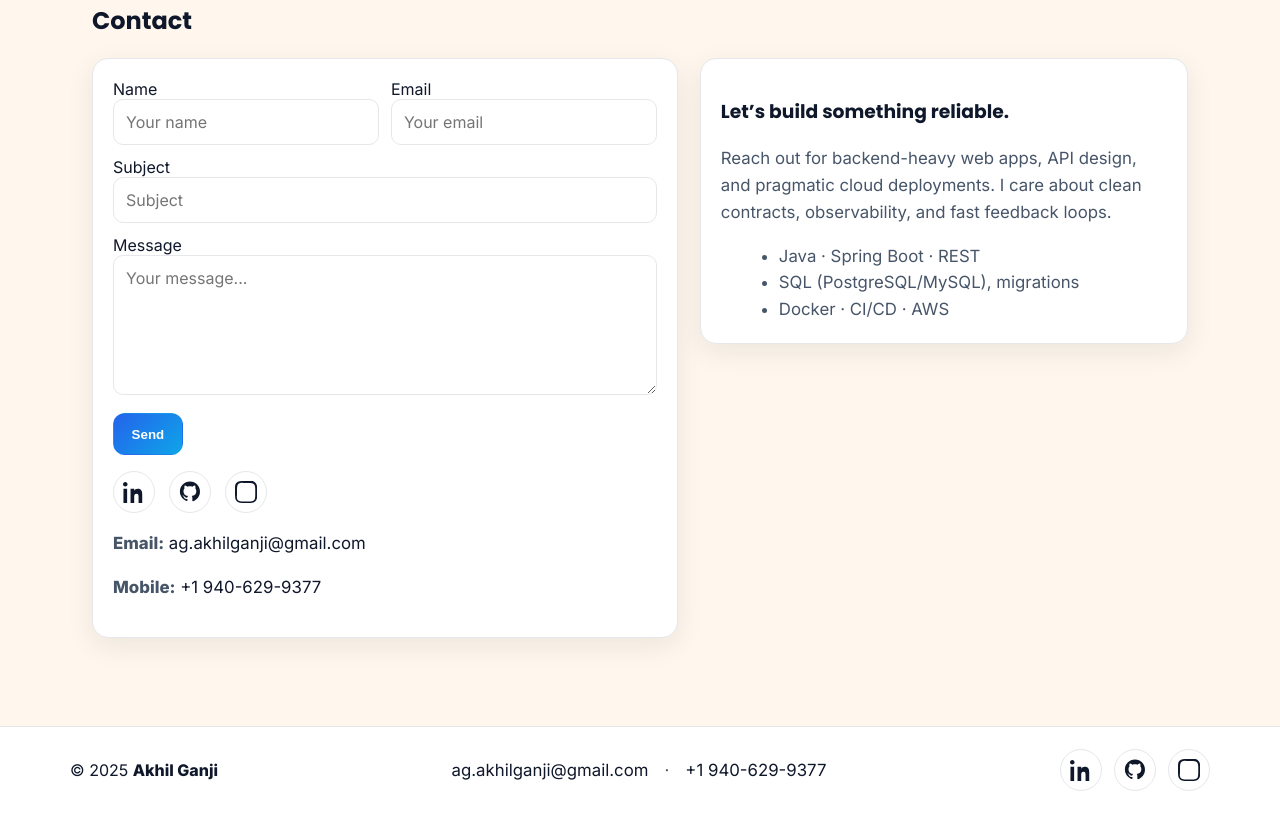
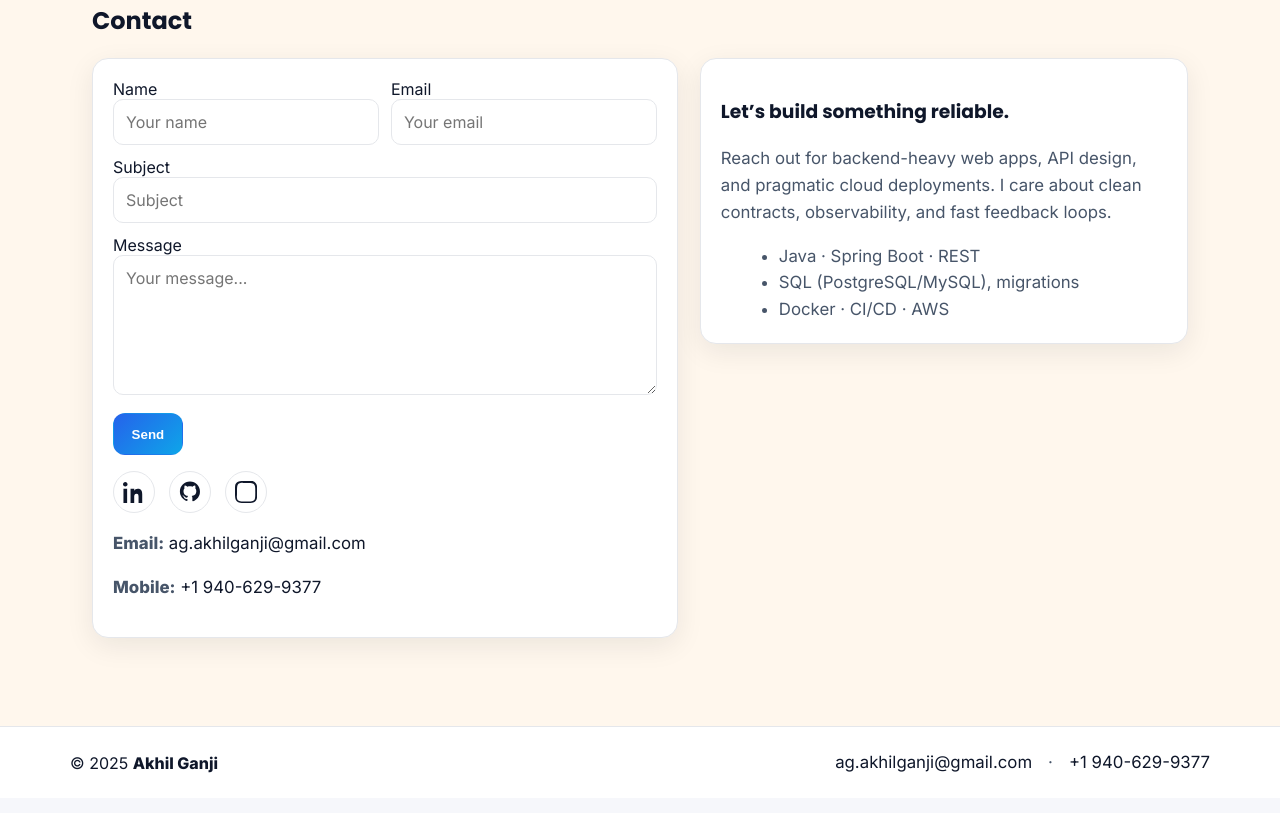
Before and after one commit to AkhilGanj/Portfolio, a plain HTML site: page index.html in a window 1280 px wide. Shown: the part 5546-6359 px from the top of the page. Drawn offline with nearby package versions, Linux system fonts and the light colour scheme.

Commit message:
Update index.html

```diff
--- a/index.html
+++ b/index.html
@@ -542,12 +542,6 @@
       <span>·</span>
       <a href="tel:+19406299377">+1&nbsp;940-629-9377</a>
     </div>
-
-    <div style="display:flex;gap:12px;flex-wrap:wrap;align-items:center">
-      <a class="icon-link" href="https://www.linkedin.com/in/ganji-akhil/" target="_blank" rel="noopener" title="LinkedIn"><svg class="icon" viewBox="0 0 24 24" fill="currentColor"><path d="M4.98 3.5C4.98 4.88 3.86 6 2.5 6S0 4.88 0 3.5 1.12 1 2.5 1s2.48 1.12 2.48 2.5zM.5 8.5h4V24h-4V8.5zM8.5 8.5h3.8v2.1h.05c.53-1 1.84-2.1 3.8-2.1 4.07 0 4.82 2.68 4.82 6.17V24h-4v-6.6c0-1.58-.03-3.62-2.2-3.62-2.2 0-2.54 1.72-2.54 3.5V24h-4V8.5z"/></svg></a>
-      <a class="icon-link" href="https://github.com/AkhilGanj" target="_blank" rel="noopener" title="GitHub"><svg class="icon" viewBox="0 0 24 24" fill="currentColor"><path d="M12 .5C5.73.5.98 5.25.98 11.52c0 4.85 3.15 8.96 7.52 10.41.55.1.75-.24.75-.53 0-.26-.01-.94-.02-1.85-3.06.66-3.71-1.48-3.71-1.48-.5-1.27-1.22-1.61-1.22-1.61-.99-.67.07-.65.07-.65 1.1.08 1.68 1.13 1.68 1.13.98 1.68 2.57 1.19 3.19.91.1-.71.38-1.2.68-1.48-2.44-.28-5.01-1.22-5.01-5.42 0-1.2.43-2.17 1.13-2.94-.11-.28-.49-1.41.11-2.94 0 0 .92-.29 3.01 1.12.87-.24 1.81-.36 2.74-.36s1.87.12 2.74.36c2.09-1.41 3.01-1.12 3.01-1.12.6 1.53.22 2.66.11 2.94.7.77 1.13 1.74 1.13 2.94 0 4.21-2.57 5.13-5.02 5.4.39.34.73 1.03.73 2.08 0 1.5-.01 2.71-.01 3.08 0 .29.2.64.75.53 4.37-1.45 7.52-5.56 7.52-10.41C23.02 5.25 18.27.5 12 .5z"/></svg></a>
-      <a class="icon-link" href="https://instagram.com/akhil.ganji" target="_blank" rel="noopener" title="Instagram"><svg class="icon" viewBox="0 0 24 24" fill="currentColor"><path d="M12 2.2c3.2 0 3.6 0 4.9.1 1.2.1 1.9.2 2.3.4.6.2 1 .4 1.5.9.5.5.7.9.9 1.5.2.4.3 1.1.4 2.3.1 1.3.1 1.7.1 4.9s0 3.6-.1 4.9c-.1 1.2-.2 1.9-.4 2.3-.2.6-.4 1-.9 1.5-.5.5-.9.7-1.5.9-.4.2-1.1.3-2.3.4-1.3.1-1.7.1-4.9.1s-3.6 0-4.9-.1c-1.2-.1-1.9-.2-2.3-.4-.6-.2-1-.4-1.5-.9-.5-.5-.7-.9-.9-1.5-.2-.4-.3-1.1-.4-2.3C2.2 15.6 2.2 15.2 2.2 12s0-3.6.1-4.9c.1-1.2.2-1.9.4-2.3.2-.6.4-1 .9-1.5.5-.5.9-.7 1.5-.9.4-.2 1.1-.3 2.3-.4C8.4 2.2 8.8 2.2 12 2.2m0-2.2C8.7 0 8.3 0 7 0 5.7.1 4.8.2 4 .5c-.9.3-1.6.7-2.3 1.4C1 2.6.6 3.3.3 4.2.1 5 .1 5.9 0 7.2 0 8.5 0 8.9 0 12s0 3.5.1 4.8c.1 1.3.2 2.2.5 3 .3.9.7 1.6 1.4 2.3.7.7 1.4 1.1 2.3 1.4.8.3 1.7.4 3 .5 1.3.1 1.7.1 4.8.1s3.5 0 4.8-.1c1.3-.1 2.2-.2 3-.5.9-.3 1.6-.7 2.3-1.4.7-.7 1.1-1.4 1.4-2.3.3-.8.4-1.7.5-3 .1-1.3.1-1.7.1-4.8s0-3.5-.1-4.8c-.1-1.3-.2-2.2-.5-3-.3-.9-.7-1.6-1.4-2.3C21.4 1 20.7.6 19.8.3c-.8-.3-1.7-.4-3-.5C15.5 0 15.1 0 12 0z"/></svg></a>
-    </div>
   </div>
 </footer>
 
```
